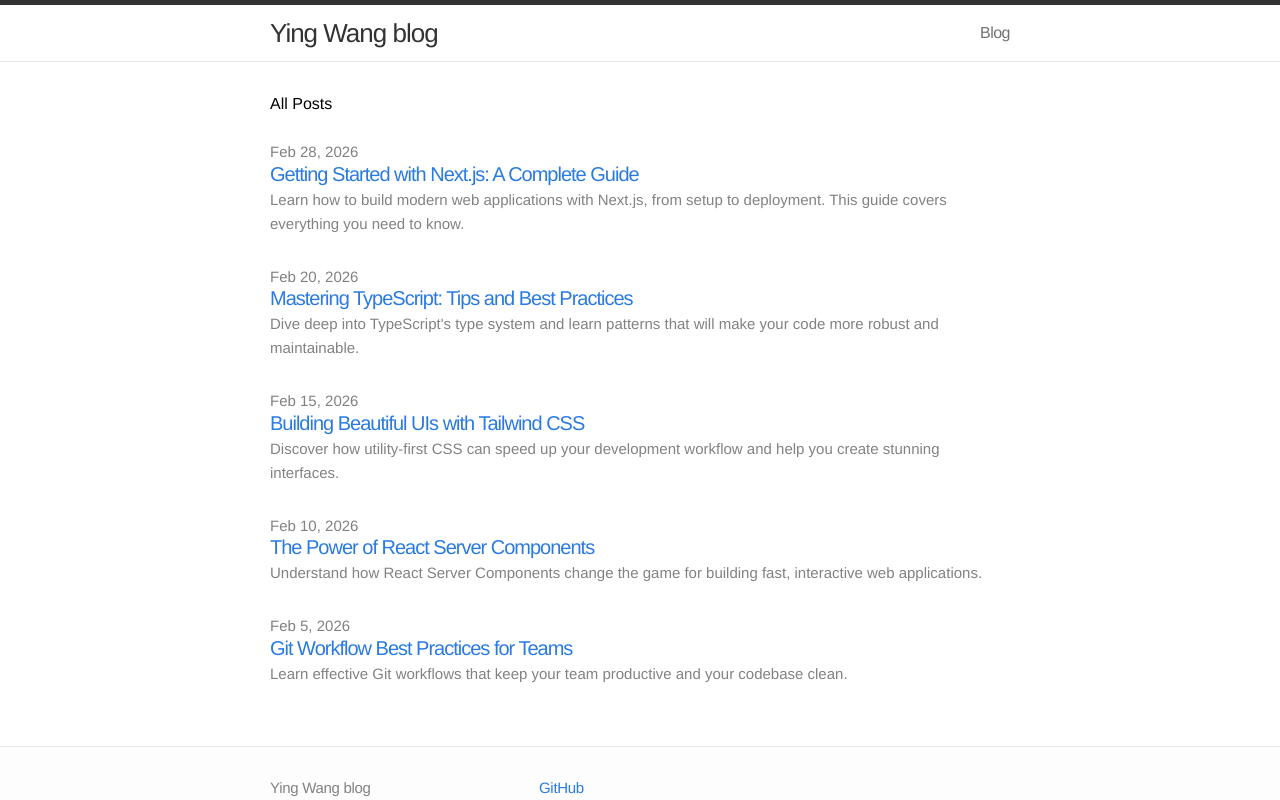
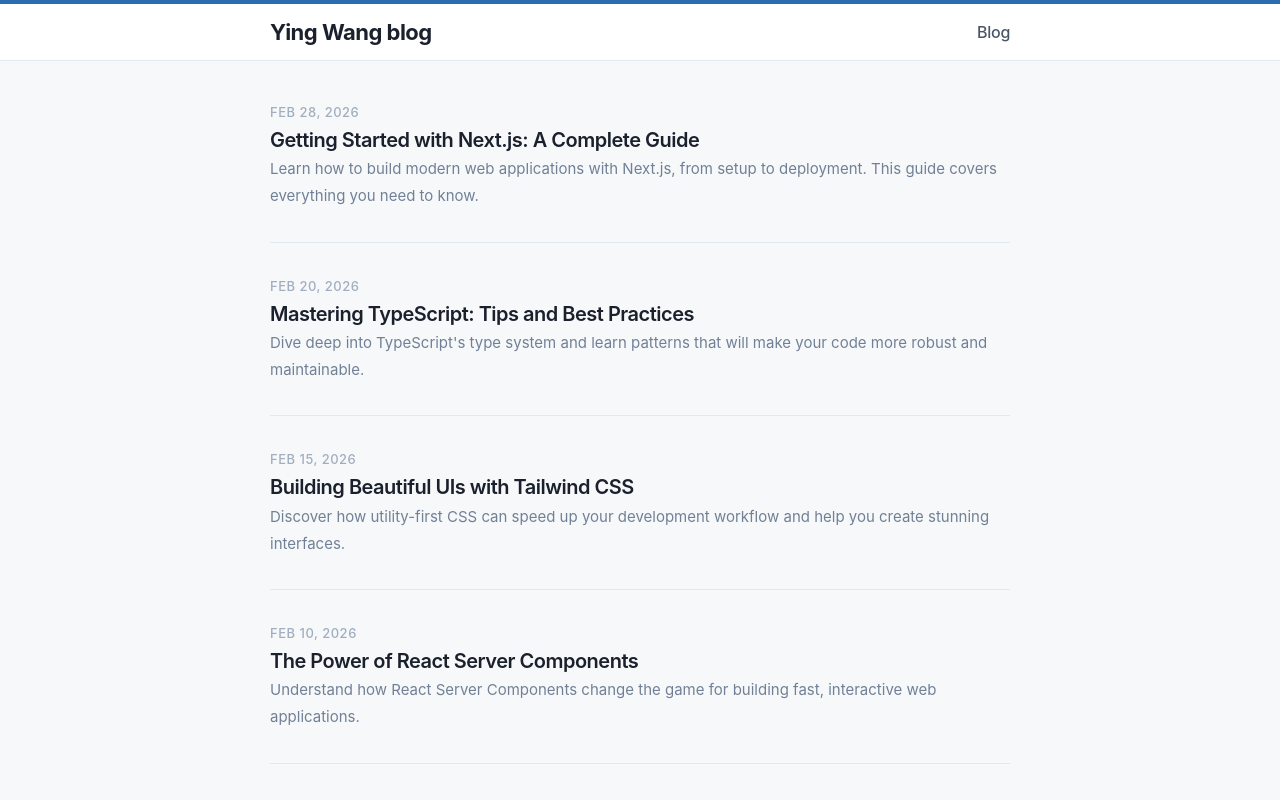
Before and after one commit to yingwang/blog, a Next.js app: page /blog in a window 1280 px wide. Shown: the top 800 px of the page. Built offline with nearby package versions, Linux system fonts and the light colour scheme.

Commit message:
Fix 404 links with basePath and improve styling for professional minimal look
Co-authored-by: yingwang <776750+yingwang@users.noreply.github.com>

```diff
--- a/next.config.ts
+++ b/next.config.ts
@@ -2,6 +2,7 @@ import type { NextConfig } from "next";
 
 const nextConfig: NextConfig = {
   output: "export",
+  basePath: "/blog",
   images: {
     unoptimized: true,
   },
--- a/src/app/globals.css
+++ b/src/app/globals.css
@@ -15,11 +15,13 @@ body {
 }
 
 body {
-  font-family: Helvetica, Arial, sans-serif;
+  font-family: -apple-system, BlinkMacSystemFont, "Segoe UI", Roboto,
+    Helvetica, Arial, sans-serif;
   font-size: 16px;
-  line-height: 1.5;
-  font-weight: 300;
-  background-color: #fdfdfd;
+  line-height: 1.7;
+  font-weight: 400;
+  color: #2d3748;
+  background-color: #f7f8fa;
 }
 
 h1,
@@ -28,20 +30,21 @@ h3,
 h4,
 h5,
 h6 {
-  font-size: 100%;
-  font-weight: 400;
+  font-weight: 600;
+  color: #1a202c;
 }
 
 a {
-  color: #2a7ae2;
+  color: #2b6cb0;
   text-decoration: none;
+  transition: color 0.15s ease;
 }
 a:hover {
-  color: #000;
+  color: #1a365d;
   text-decoration: underline;
 }
 a:visited {
-  color: #205caa;
+  color: #2b6cb0;
 }
 
 /* Utility */
@@ -64,19 +67,20 @@ a:visited {
 /* Site header */
 
 .site-header {
-  border-top: 5px solid #333;
-  border-bottom: 1px solid #e8e8e8;
+  border-top: 4px solid #2b6cb0;
+  border-bottom: 1px solid #e2e8f0;
   min-height: 56px;
-  background-color: white;
+  background-color: #fff;
 }
 
 .site-title,
 .site-title:hover,
 .site-title:visited {
   display: block;
-  color: #333;
-  font-size: 26px;
-  letter-spacing: -1px;
+  color: #1a202c;
+  font-size: 22px;
+  font-weight: 700;
+  letter-spacing: -0.5px;
   float: left;
   line-height: 56px;
   position: relative;
@@ -90,15 +94,23 @@ a:visited {
 
 .site-nav .page-link {
   margin-left: 20px;
-  color: #727272;
-  letter-spacing: -0.5px;
+  color: #4a5568;
+  font-weight: 500;
+  letter-spacing: -0.3px;
+  transition: color 0.15s ease;
+}
+
+.site-nav .page-link:hover {
+  color: #2b6cb0;
+  text-decoration: none;
 }
 
 /* Site footer */
 
 .site-footer {
-  border-top: 1px solid #e8e8e8;
+  border-top: 1px solid #e2e8f0;
   padding: 30px 0;
+  background-color: #fff;
 }
 
 .site-footer .column {
@@ -124,22 +136,22 @@ a:visited {
 
 .site-footer li,
 .site-footer p {
-  font-size: 15px;
-  letter-spacing: -0.3px;
-  color: #828282;
+  font-size: 14px;
+  color: #718096;
 }
 
 /* Page Content */
 
 .page-content {
-  padding: 30px 0;
-  background-color: #fff;
+  padding: 40px 0;
+  min-height: 60vh;
 }
 
 /* Home styles */
 
 .home h1 {
   margin-bottom: 25px;
+  font-size: 28px;
 }
 
 .posts {
@@ -147,24 +159,42 @@ a:visited {
 }
 
 .posts li {
-  margin-bottom: 30px;
+  margin-bottom: 32px;
+  padding-bottom: 32px;
+  border-bottom: 1px solid #e2e8f0;
+}
+
+.posts li:last-child {
+  border-bottom: none;
 }
 
 .posts .post-link {
   font-size: 20px;
-  letter-spacing: -1px;
-  line-height: 1;
+  font-weight: 600;
+  letter-spacing: -0.5px;
+  line-height: 1.3;
+  color: #1a202c;
+}
+
+.posts .post-link:hover {
+  color: #2b6cb0;
 }
 
 .posts .post-date {
   display: block;
-  font-size: 15px;
-  color: #818181;
+  font-size: 13px;
+  color: #a0aec0;
+  margin-bottom: 4px;
+  text-transform: uppercase;
+  letter-spacing: 0.5px;
+  font-weight: 500;
 }
 
 .posts .post-excerpt {
   font-size: 15px;
-  color: #828282;
+  color: #718096;
+  line-height: 1.6;
+  margin-top: 6px;
 }
 
 /* Post styles */
@@ -175,15 +205,17 @@ a:visited {
 
 .post-header h1 {
   font-size: 36px;
-  letter-spacing: -1.75px;
-  line-height: 1;
-  font-weight: 300;
+  letter-spacing: -1px;
+  line-height: 1.2;
+  font-weight: 700;
+  color: #1a202c;
 }
 
 .post-header .meta {
-  font-size: 15px;
-  color: #818181;
-  margin-top: 5px;
+  font-size: 14px;
+  color: #a0aec0;
+  margin-top: 8px;
+  font-weight: 500;
 }
 
 .post-content {
@@ -200,32 +232,32 @@ a:visited {
 .post-content h4,
 .post-content h5,
 .post-content h6 {
-  line-height: 1;
-  font-weight: 300;
-  margin: 40px 0 20px;
+  line-height: 1.2;
+  font-weight: 600;
+  margin: 40px 0 16px;
+  color: #1a202c;
 }
 
 .post-content h2 {
-  font-size: 32px;
-  letter-spacing: -1.25px;
+  font-size: 28px;
+  letter-spacing: -0.75px;
 }
 
 .post-content h3 {
-  font-size: 26px;
-  letter-spacing: -1px;
+  font-size: 22px;
+  letter-spacing: -0.5px;
 }
 
 .post-content h4 {
-  font-size: 20px;
-  letter-spacing: -1px;
+  font-size: 18px;
 }
 
 .post-content blockquote {
-  border-left: 4px solid #e8e8e8;
+  border-left: 3px solid #2b6cb0;
   padding-left: 20px;
-  font-size: 18px;
-  opacity: 0.6;
-  letter-spacing: -1px;
+  font-size: 17px;
+  color: #4a5568;
+  letter-spacing: -0.3px;
   font-style: italic;
   margin: 30px 0;
 }
@@ -237,16 +269,18 @@ a:visited {
 
 .post pre,
 .post code {
-  border: 1px solid #d5d5e9;
-  background-color: #eef;
+  border: 1px solid #e2e8f0;
+  background-color: #f7f8fa;
   padding: 8px 12px;
-  border-radius: 3px;
-  font-size: 15px;
+  border-radius: 6px;
+  font-size: 14px;
   overflow: auto;
+  font-family: "SFMono-Regular", Consolas, "Liberation Mono", Menlo, monospace;
 }
 
 .post code {
-  padding: 1px 5px;
+  padding: 2px 6px;
+  border-radius: 4px;
 }
 
 .post ul,
@@ -281,7 +315,7 @@ a:visited {
 
 @media screen and (max-width: 600px) {
   .wrap {
-    padding: 0 12px;
+    padding: 0 16px;
   }
 
   .site-nav {
@@ -291,20 +325,20 @@ a:visited {
     right: 8px;
     background-color: white;
     border-radius: 5px;
-    border: 1px solid #e8e8e8;
+    border: 1px solid #e2e8f0;
   }
 
   .post-header h1 {
-    font-size: 36px;
+    font-size: 28px;
   }
   .post-content h2 {
-    font-size: 28px;
+    font-size: 24px;
   }
   .post-content h3 {
-    font-size: 22px;
+    font-size: 20px;
   }
   .post-content h4 {
-    font-size: 18px;
+    font-size: 17px;
   }
   .post-content blockquote {
     padding-left: 10px;
```
Also changed, not shown: .eslintrc.json (added).
